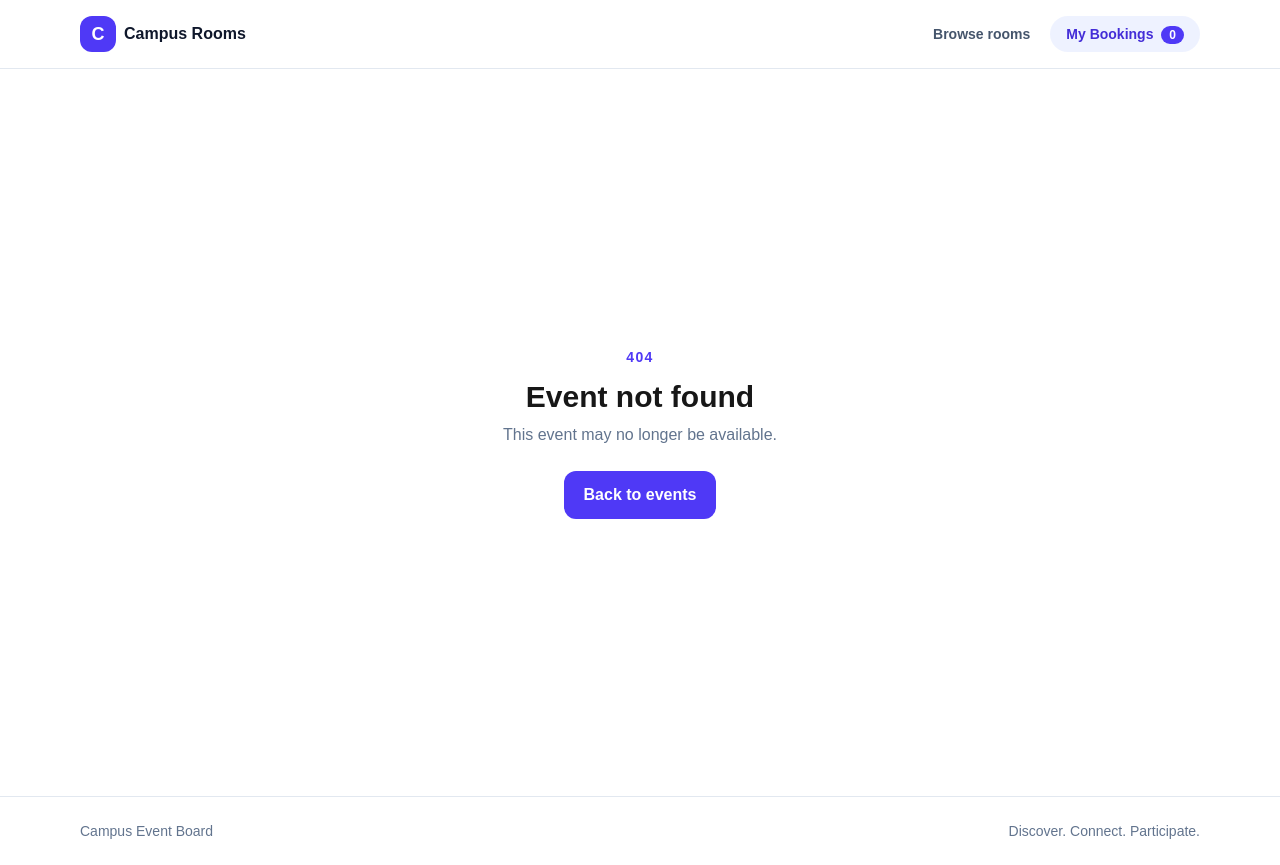
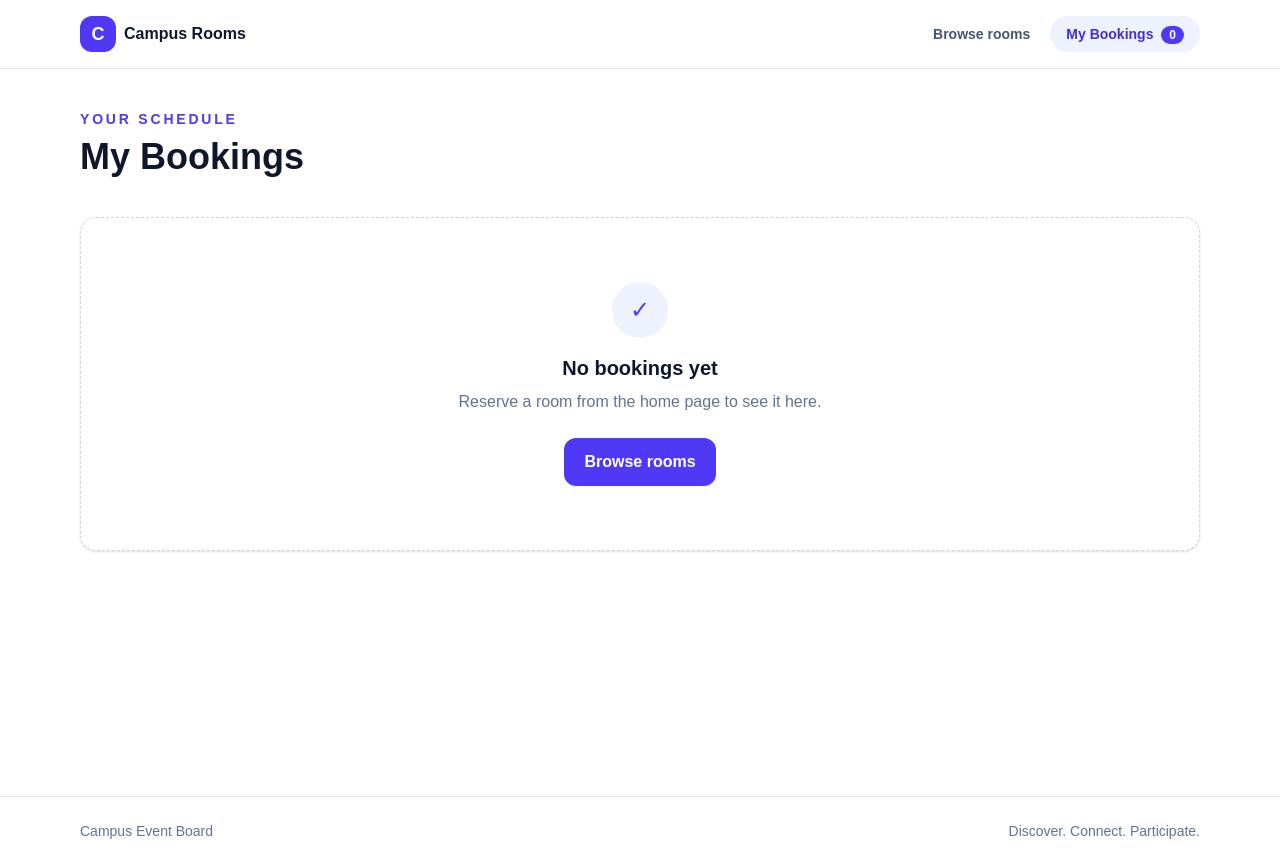
Before and after one commit to iyimideesther-ai/Campus-event-board, a Next.js app: page /my-bookings in a window 1280 px wide. Before the commit this address had no page. Built offline with nearby package versions, Linux system fonts and the light colour scheme.

Commit message:
feat: add my bookings page

```diff
--- /dev/null
+++ b/app/my-bookings/page.tsx
@@ -0,0 +1,104 @@
+"use client";
+
+import Link from "next/link";
+import { rooms } from "@/data";
+import { useEvents } from "@/context/EventContext";
+
+const formatDateLabel = (value: string) => {
+  const [year, month, day] = value.split("-");
+  const monthNames = [
+    "Jan",
+    "Feb",
+    "Mar",
+    "Apr",
+    "May",
+    "Jun",
+    "Jul",
+    "Aug",
+    "Sep",
+    "Oct",
+    "Nov",
+    "Dec",
+  ];
+
+  return `${monthNames[Number(month) - 1]} ${Number(day)}, ${year}`;
+};
+
+export default function MyBookingsPage() {
+  const { bookings, cancelBooking } = useEvents();
+
+  const bookingList = bookings
+    .map((booking) => {
+      const room = rooms.find((item) => item.id === booking.roomId);
+      const slot = room?.timeSlots.find((item) => item.id === booking.slotId);
+
+      if (!room || !slot) {
+        return null;
+      }
+
+      return {
+        ...booking,
+        room,
+        slot,
+      };
+    })
+    .filter((booking): booking is NonNullable<typeof booking> => booking !== null)
+    .sort((a, b) => (a.date > b.date ? 1 : -1));
+
+  return (
+    <main className="mx-auto min-h-[calc(100vh-73px)] max-w-6xl px-4 py-10">
+      <p className="text-sm font-bold uppercase tracking-[0.2em] text-indigo-600">Your schedule</p>
+      <h1 className="mt-2 text-4xl font-extrabold text-slate-900">My Bookings</h1>
+
+      {bookingList.length > 0 ? (
+        <div className="mt-8 grid gap-6 lg:grid-cols-2">
+          {bookingList.map((booking) => (
+            <div key={booking.id} className="rounded-2xl border border-slate-200 bg-white p-5 shadow-sm">
+              <div className="flex items-start justify-between gap-4">
+                <div>
+                  <p className="text-sm font-bold uppercase tracking-[0.18em] text-indigo-600">{booking.room.building}</p>
+                  <h2 className="mt-2 text-2xl font-bold text-slate-900">{booking.room.name}</h2>
+                </div>
+                <button
+                  type="button"
+                  onClick={() => cancelBooking(booking.id)}
+                  className="rounded-full border border-rose-200 bg-rose-50 px-3 py-1.5 text-sm font-bold text-rose-700 transition hover:bg-rose-100"
+                >
+                  Cancel
+                </button>
+              </div>
+
+              <div className="mt-5 space-y-3 text-sm text-slate-600">
+                <div className="flex items-center justify-between rounded-xl bg-slate-50 px-3 py-2">
+                  <span className="font-medium">Date</span>
+                  <span className="font-bold text-slate-800">{formatDateLabel(booking.date)}</span>
+                </div>
+                <div className="flex items-center justify-between rounded-xl bg-slate-50 px-3 py-2">
+                  <span className="font-medium">Time</span>
+                  <span className="font-bold text-slate-800">{booking.slot.label}</span>
+                </div>
+                <div className="rounded-xl bg-slate-50 px-3 py-2">
+                  <span className="block font-medium text-slate-600">Booked by</span>
+                  <span className="mt-1 block font-bold text-slate-800">{booking.name}</span>
+                </div>
+                <div className="rounded-xl bg-slate-50 px-3 py-2">
+                  <span className="block font-medium text-slate-600">Purpose</span>
+                  <span className="mt-1 block font-bold text-slate-800">{booking.purpose}</span>
+                </div>
+              </div>
+            </div>
+          ))}
+        </div>
+      ) : (
+        <div className="mt-10 rounded-2xl border border-dashed border-slate-300 bg-white px-6 py-16 text-center shadow-sm">
+          <div className="mx-auto mb-4 grid h-14 w-14 place-items-center rounded-full bg-indigo-50 text-2xl text-indigo-600">✓</div>
+          <h2 className="text-xl font-bold text-slate-900">No bookings yet</h2>
+          <p className="mt-2 text-slate-500">Reserve a room from the home page to see it here.</p>
+          <Link href="/" className="mt-6 inline-block rounded-xl bg-indigo-600 px-5 py-3 font-bold text-white hover:bg-indigo-700">
+            Browse rooms
+          </Link>
+        </div>
+      )}
+    </main>
+  );
+}
```
